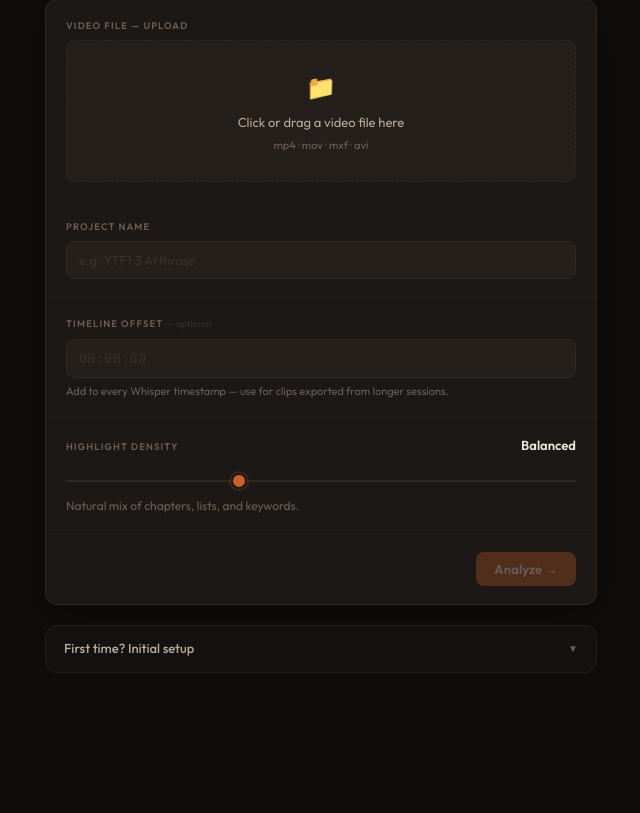
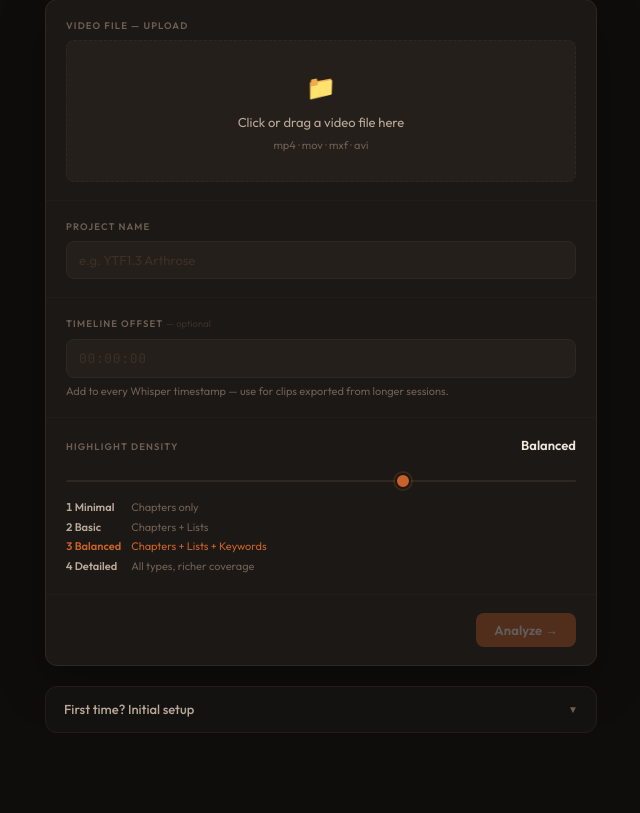
Before and after one commit to mokshatools-team/moksha-builds, a Flask app: page / in a window 1280 px wide. Shown: the part 303-1116 px from the top of the page, without its empty margins (319-959 px from the left). Before the commit the page ends 976 px from the top, so only its background shows below. Run offline with Flask 3, Linux system fonts and the light colour scheme; some libraries are stand-ins or nearby versions.

Commit message:
feat(toa): rebuild density scale — 4 tiers from minimal to detailed
Old scale (Minimal/Balanced/Detailed/Maximum at 0.4x/1.0x/1.4x/2.0x) had too large a jump between levels 1 and 2. New scale fills the gap with graduated tiers: Minimal (chapters only), Basic (chapters+lists), Balanced (all types), Detailed (all types, generous). Default is now Balanced (0.8x). Added persistent legend below slider showing all levels.

Co-Authored-By: Claude Opus 4.6 (1M context) <noreply@anthropic.com>

```diff
--- a/fidelio/text-overlay-assistant/app.py
+++ b/fidelio/text-overlay-assistant/app.py
@@ -761,47 +761,46 @@ def analyze():
     duration_secs = ts_to_secs(entries[-1].get("time", "0:00"))
     duration_min  = duration_secs / 60
 
-    density = int(data.get("density", 1))
+    density = int(data.get("density", 2))
     lo, hi  = target_overlay_range(duration_secs)
 
-    density_scales = {0: 0.4, 1: 1.0, 2: 1.4, 3: 2.0}
-    scale = density_scales.get(density, 1.0)
+    density_scales = {0: 0.4, 1: 0.6, 2: 0.8, 3: 1.0}
+    scale = density_scales.get(density, 0.8)
     lo    = max(3,  math.floor(lo * scale))
     hi    = min(80, math.ceil(hi  * scale))
 
     density_instructions = {
         0: (
-            "DENSITY MODE: MINIMAL\n"
+            "DENSITY MODE: MINIMAL (Level 1)\n"
             "• Use CHAPTER overlays only (3–6 total) to mark major section transitions\n"
-            "• Add a LIST overlay ONLY when the speaker explicitly rattles off 3+ items (0–2 max)\n"
-            "• Do NOT use KEYWORD overlays at all\n"
+            "• Do NOT use LIST or KEYWORD overlays at all\n"
             "• Be highly selective — only the most essential structural markers"
         ),
         1: (
-            "DENSITY MODE: BALANCED\n"
-            "• Use all three types at natural density\n"
+            "DENSITY MODE: BASIC (Level 2)\n"
+            "• Use CHAPTER and LIST overlays only — no KEYWORD overlays\n"
+            "• CHAPTER: 3–6 per video for major section transitions\n"
+            "• LIST: only when the speaker explicitly rattles off 3+ items\n"
+            "• Keep it clean and structural — no keyword clutter"
+        ),
+        2: (
+            "DENSITY MODE: BALANCED (Level 3)\n"
+            "• Use all three types — chapters, lists, and keywords\n"
             "• CHAPTER: 3–6 per video for major shifts\n"
             "• LIST: only for clear rapid enumerations\n"
-            "• KEYWORD: tips, warnings, and the most memorable phrases only"
+            "• KEYWORD: tips, warnings, and the most memorable phrases only\n"
+            "• Natural density — not sparse, not heavy"
         ),
-        2: (
-            "DENSITY MODE: DETAILED\n"
-            "• Use all three types generously\n"
+        3: (
+            "DENSITY MODE: DETAILED (Level 4)\n"
+            "• Use all three types at generous density\n"
             "• CHAPTER: mark every meaningful topic shift\n"
             "• LIST: any enumeration of 2+ items qualifies\n"
             "• KEYWORD: highlight key terms, statistics, actionable advice, and important facts\n"
             "• Err toward more coverage rather than less"
         ),
-        3: (
-            "DENSITY MODE: MAXIMUM\n"
-            "• Use all three types at maximum density\n"
-            "• CHAPTER: mark every topic shift, even minor ones\n"
-            "• LIST: any grouping of 2+ items\n"
-            "• KEYWORD: anything notable — terms, names, numbers, tips, warnings, conclusions\n"
-            "• Produce the richest, most fully annotated output possible"
-        ),
     }
-    density_note = density_instructions.get(density, density_instructions[1])
+    density_note = density_instructions.get(density, density_instructions[2])
 
     api_key = os.environ.get("ANTHROPIC_API_KEY")
     if not api_key:
--- a/fidelio/text-overlay-assistant/templates/index.html
+++ b/fidelio/text-overlay-assistant/templates/index.html
@@ -387,6 +387,22 @@
     .density-desc {
       font-size: 12px; color: var(--text-3);
       margin-top: 10px; line-height: 1.5;
+    }
+    .density-legend {
+      display: grid; grid-template-columns: auto 1fr;
+      gap: 2px 10px; margin-top: 12px;
+      font-size: 11px; color: var(--text-3); line-height: 1.6;
+    }
+    .density-legend-level {
+      font-weight: 600; color: var(--text-2);
+      font-variant-numeric: tabular-nums;
+    }
+    .density-legend-row.active .density-legend-level,
+    .density-legend-row.active .density-legend-desc {
+      color: var(--accent);
+    }
+    .density-legend-row {
+      display: contents;
     }
 
     /* Action row */
@@ -830,8 +846,8 @@
             <label class="field-label" style="margin-bottom:0;">Highlight density</label>
             <span class="density-active-label" id="density-active-label">Balanced</span>
           </div>
-          <input type="range" class="density-slider" id="density-slider" min="0" max="3" step="1" value="1" />
-          <p class="density-desc" id="density-desc">Natural mix of chapters, lists, and keywords.</p>
+          <input type="range" class="density-slider" id="density-slider" min="0" max="3" step="1" value="2" />
+          <div class="density-legend" id="density-legend"></div>
         </div>
 
         <!-- Analyze -->
@@ -912,9 +928,9 @@
         <label class="field-label" style="margin-bottom:0;">Highlight density</label>
         <span class="density-active-label" id="review-density-active-label">Balanced</span>
       </div>
-      <input type="range" class="density-slider" id="review-density-slider" min="0" max="3" step="1" value="1" />
-      <div style="display:flex;align-items:center;justify-content:space-between;margin-top:10px;gap:12px;">
-        <p class="density-desc" id="review-density-desc" style="margin-top:0;flex:1;">Natural mix of chapters, lists, and keywords.</p>
+      <input type="range" class="density-slider" id="review-density-slider" min="0" max="3" step="1" value="2" />
+      <div class="density-legend" id="review-density-legend"></div>
+      <div style="display:flex;align-items:center;justify-content:flex-end;margin-top:10px;">
         <button class="btn btn-ghost" id="revise-btn" style="font-size:12px;padding:6px 14px;flex-shrink:0;">Revise</button>
       </div>
     </div>
@@ -976,28 +992,39 @@
     let youtubeAuthConnected = false;
 
     // ── Density config ──
-    const DENSITY_LABELS = ['Minimal', 'Balanced', 'Detailed', 'Maximum'];
-    const DENSITY_DESCS  = [
-      'Chapters only — clean structural markers, no keyword clutter.',
-      'Natural mix of chapters, lists, and keywords.',
-      'More coverage across all three types — richer annotation.',
-      'Maximum highlights — every notable moment captured.',
+    const DENSITY_LEVELS = [
+      { num: 1, name: 'Minimal',  desc: 'Chapters only' },
+      { num: 2, name: 'Basic',    desc: 'Chapters + Lists' },
+      { num: 3, name: 'Balanced', desc: 'Chapters + Lists + Keywords' },
+      { num: 4, name: 'Detailed', desc: 'All types, richer coverage' },
     ];
 
     const densitySlider       = document.getElementById('density-slider');
     const reviewDensitySlider = document.getElementById('review-density-slider');
+
+    function renderDensityLegend(containerId, activeIdx) {
+      const el = document.getElementById(containerId);
+      el.innerHTML = DENSITY_LEVELS.map((lv, i) =>
+        `<div class="density-legend-row${i === activeIdx ? ' active' : ''}">` +
+        `<span class="density-legend-level">${lv.num} ${lv.name}</span>` +
+        `<span class="density-legend-desc">${lv.desc}</span>` +
+        `</div>`
+      ).join('');
+    }
 
     function updateDensityUI(val) {
       densitySlider.value      = val;
       reviewDensitySlider.value = val;
-      document.getElementById('density-active-label').textContent        = DENSITY_LABELS[val];
-      document.getElementById('review-density-active-label').textContent = DENSITY_LABELS[val];
-      document.getElementById('density-desc').textContent                = DENSITY_DESCS[val];
-      document.getElementById('review-density-desc').textContent         = DENSITY_DESCS[val];
+      document.getElementById('density-active-label').textContent        = DENSITY_LEVELS[val].name;
+      document.getElementById('review-density-active-label').textContent = DENSITY_LEVELS[val].name;
+      renderDensityLegend('density-legend', val);
+      renderDensityLegend('review-density-legend', val);
     }
 
     densitySlider.addEventListener('input', () => updateDensityUI(parseInt(densitySlider.value)));
     reviewDensitySlider.addEventListener('input', () => updateDensityUI(parseInt(reviewDensitySlider.value)));
+    // Initialize legend on load
+    updateDensityUI(2);
 
     document.getElementById('revise-btn').addEventListener('click', () => {
       if (!currentData) return;
```
Also changed, not shown: fidelio/text-overlay-assistant/CONTEXT.md (+11 -1 lines).
